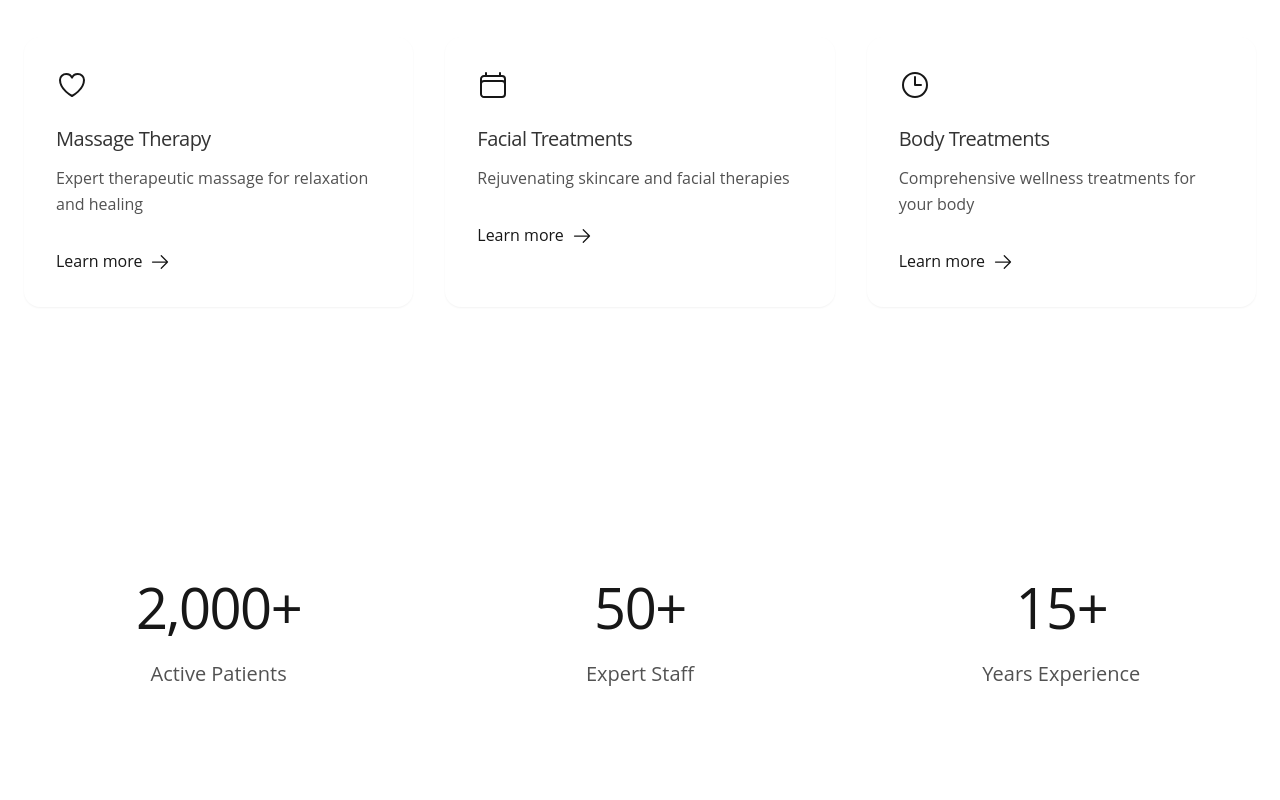
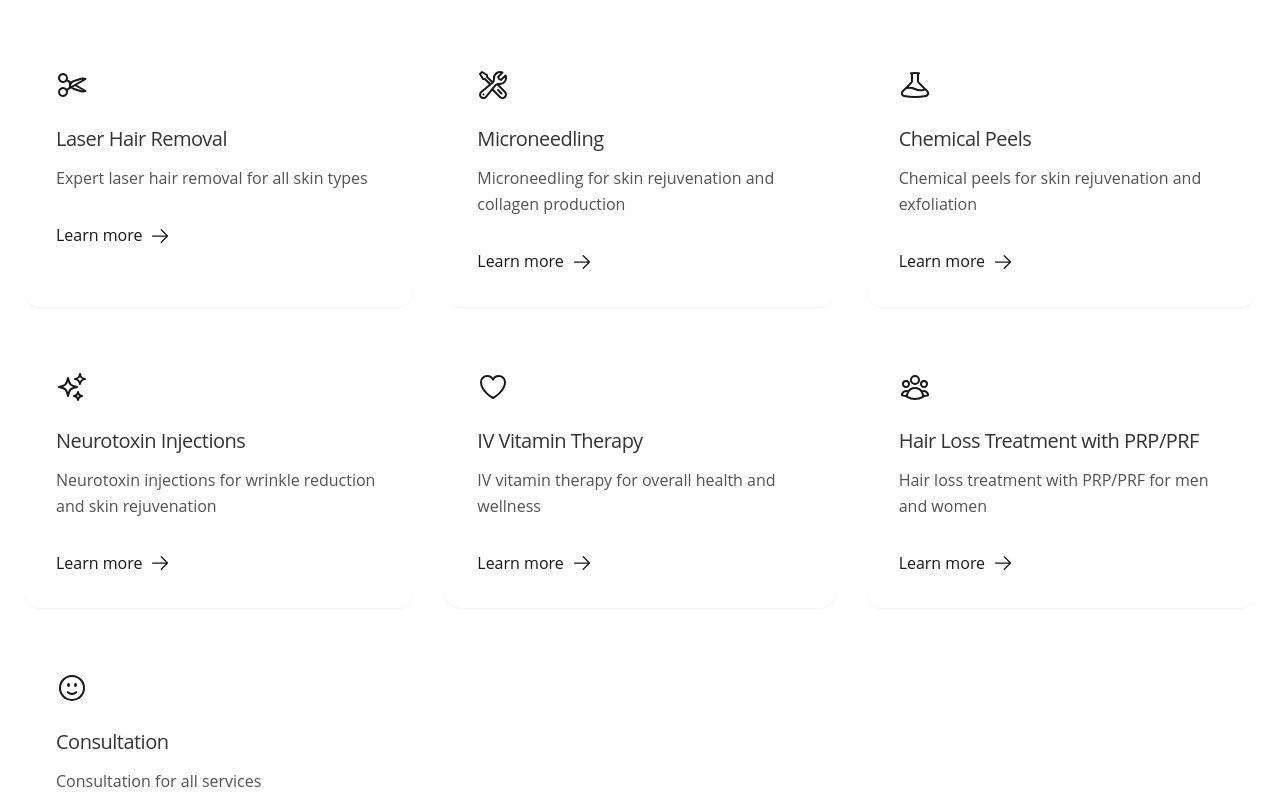
Before and after one commit to whocodesjs/LBMedicSpa, a React (Vite) app: page / in a window 1280 px wide. Shown: the part 1080-1880 px from the top of the page. Built offline with nearby package versions, Linux system fonts and the light colour scheme; the HTML template or start-up script is replaced by a standard one; a web font is replaced by a local one.

Commit message:
Fixed ---v
746p

```diff
--- /dev/null
+++ b/src/components/icons.tsx
@@ -0,0 +1,17 @@
+import {
+  BeakerIcon,
+  HeartIcon,
+  FaceSmileIcon,
+  SparklesIcon,
+  WrenchScrewdriverIcon,
+  ScissorsIcon,
+  UserGroupIcon,
+} from "@heroicons/react/24/outline";
+
+export const LaserIcon = ScissorsIcon;
+export const MicroneedlingIcon = WrenchScrewdriverIcon;
+export const ChemicalPeelIcon = BeakerIcon;
+export const NeurotoxinInjectionIcon = SparklesIcon;
+export const IVVitaminIcon = HeartIcon;
+export const HairLossTreatmentIcon = UserGroupIcon;
+export const ConsultationIcon = FaceSmileIcon;
--- a/src/pages/Home.tsx
+++ b/src/pages/Home.tsx
@@ -1,13 +1,16 @@
 import React, { useEffect, useRef } from "react";
 import { Link } from "react-router-dom";
 import { motion, useInView, animate, useMotionValue } from "framer-motion";
+import { ArrowRightIcon, PlayIcon } from "@heroicons/react/24/outline";
 import {
-  CalendarIcon,
-  ClockIcon,
-  HeartIcon,
-  ArrowRightIcon,
-  PlayIcon,
-} from "@heroicons/react/24/outline";
+  LaserIcon,
+  MicroneedlingIcon,
+  ChemicalPeelIcon,
+  NeurotoxinInjectionIcon,
+  IVVitaminIcon,
+  HairLossTreatmentIcon,
+  ConsultationIcon,
+} from "../components/icons";
 
 const stats = [
   { label: "Active Patients", value: 2000, suffix: "+" },
@@ -17,19 +20,40 @@ const stats = [
 
 const services = [
   {
-    name: "Massage Therapy",
-    description: "Expert therapeutic massage for relaxation and healing",
-    icon: HeartIcon,
+    name: "Laser Hair Removal",
+    description: "Expert laser hair removal for all skin types",
+    icon: LaserIcon,
   },
   {
-    name: "Facial Treatments",
-    description: "Rejuvenating skincare and facial therapies",
-    icon: CalendarIcon,
+    name: "Microneedling",
+    description: "Microneedling for skin rejuvenation and collagen production",
+    icon: MicroneedlingIcon,
   },
   {
-    name: "Body Treatments",
-    description: "Comprehensive wellness treatments for your body",
-    icon: ClockIcon,
+    name: "Chemical Peels",
+    description: "Chemical peels for skin rejuvenation and exfoliation",
+    icon: ChemicalPeelIcon,
+  },
+  {
+    name: "Neurotoxin Injections",
+    description:
+      "Neurotoxin injections for wrinkle reduction and skin rejuvenation",
+    icon: NeurotoxinInjectionIcon,
+  },
+  {
+    name: "IV Vitamin Therapy",
+    description: "IV vitamin therapy for overall health and wellness",
+    icon: IVVitaminIcon,
+  },
+  {
+    name: "Hair Loss Treatment with PRP/PRF",
+    description: "Hair loss treatment with PRP/PRF for men and women",
+    icon: HairLossTreatmentIcon,
+  },
+  {
+    name: "Consultation",
+    description: "Consultation for all services",
+    icon: ConsultationIcon,
   },
 ];
 
--- a/vite.config.ts
+++ b/vite.config.ts
@@ -8,4 +8,5 @@ export default defineConfig({
     port: 5173,
     open: true,
   },
+  // base: process.env.VITE_BASE_PATH || "/LBMedicSpa",
 });
```
Also changed, not shown: package.json (+7 -4 lines), 2 other files (tests, documents, lock files or other folders).
